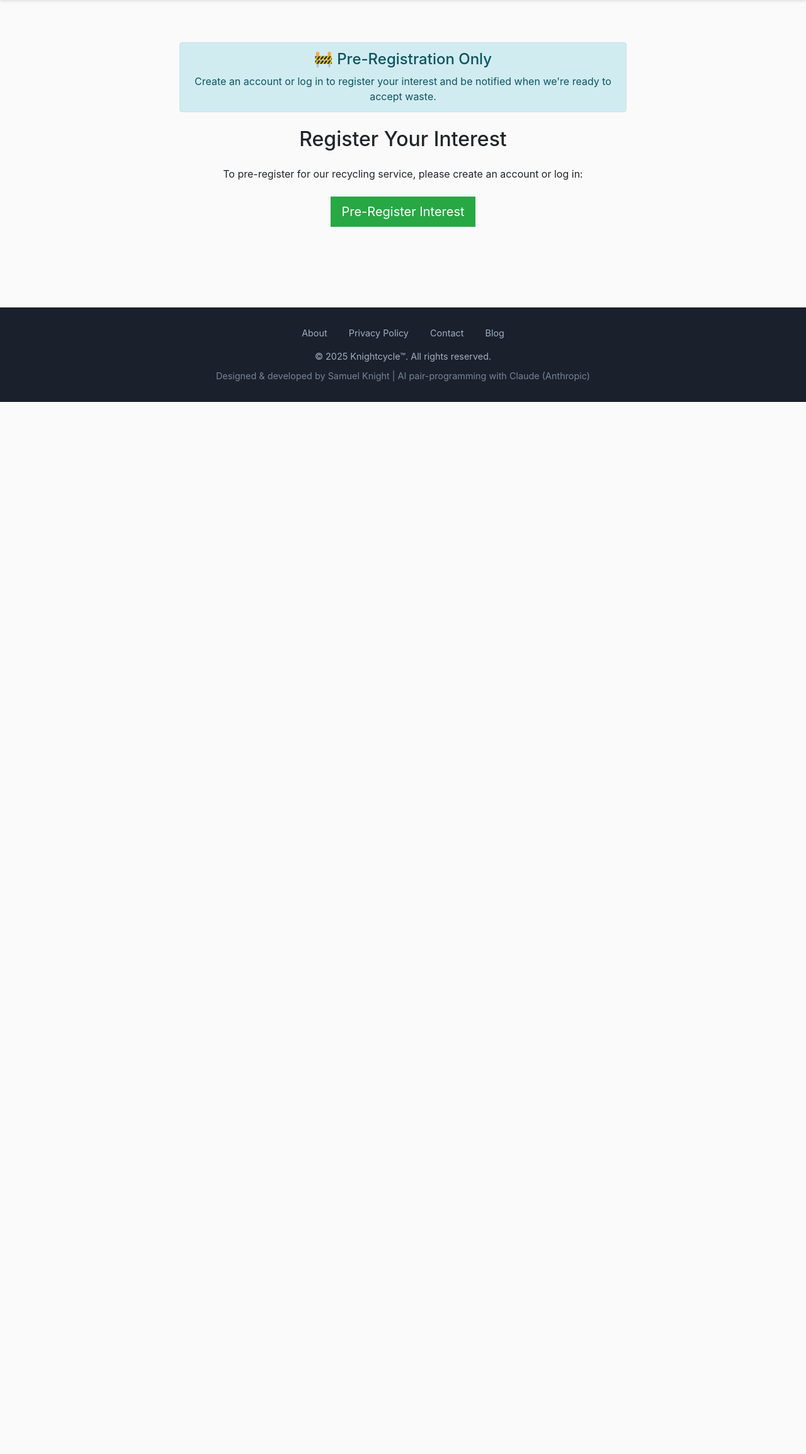
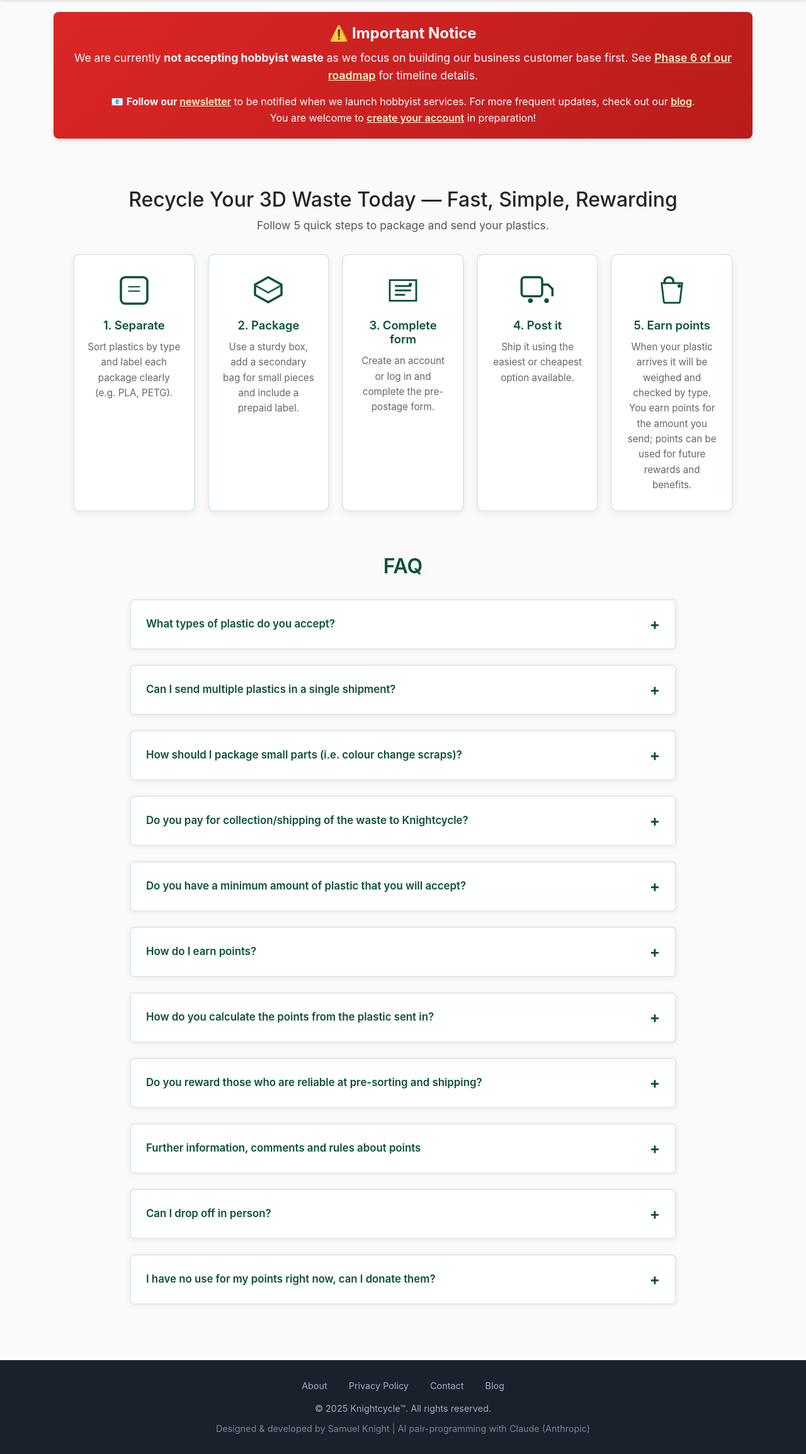
Before and after one commit to S-J-Knight/Python-Portfolio, a Django app: page /recycle-and-earn/ in a window 1280 px wide. Shown: the part 90-2398 px from the top of the page at 63% size. Run offline with Django 5.2, Linux system fonts and the light colour scheme; the visitor is signed in with stand-in values (Sample User, id 1); data comes from the database, SQL or seed files in the repository; data that the repository does not hold is empty; some libraries are stand-ins or nearby versions.

Commit message:
Fixes, unlocked the earn and recycle page, updated roadmap, sorted some links out

```diff
--- a/website/store/models.py
+++ b/website/store/models.py
@@ -49,7 +49,16 @@ class IncomingParcel(models.Model):
     points_awarded = models.BooleanField(default=False)  # track if points were already awarded
 
     def __str__(self):
-        return f"ip{self.pk}"
+        """Display parcel ID with prefix based on customer type"""
+        customer = Customer.objects.filter(user=self.user).first() if self.user else None
+        if customer and customer.is_business:
+            return f"BIP-{self.pk}"  # Business Inbound Parcel
+        return f"IP-{self.pk}"  # Individual/Hobbyist Inbound Parcel
+
+    @property
+    def parcel_number(self):
+        """Alias for display consistency"""
+        return str(self)
 
     def selected_materials(self):
         out = []
@@ -149,6 +158,7 @@ class Customer(models.Model):
     user = models.OneToOneField(settings.AUTH_USER_MODEL, on_delete=models.CASCADE, null=True, blank=True)
     name = models.CharField(max_length=200, null=True)
     email = models.CharField(max_length=200, null=True)
+    phone = models.CharField(max_length=20, blank=True, null=True, help_text="Contact phone number")
     total_points = models.IntegerField(default=0)
     is_premium = models.BooleanField(default=False)
     is_business = models.BooleanField(default=False, help_text="Is this a business customer")
@@ -334,8 +344,11 @@ class Order(models.Model):
 
     @property
     def order_number(self):
-        """Display order with OP- prefix (Outbound Parcel/Order Purchase)"""
-        return f"OP-{self.id}"
+        """Display order with prefix based on customer type (Outbound Parcel)"""
+        customer = self.customer
+        if customer and customer.is_business:
+            return f"BOP-{self.id}"  # Business Outbound Parcel
+        return f"OP-{self.id}"  # Individual/Hobbyist Outbound Parcel
 
     @property
     def shipping(self):
@@ -392,6 +405,8 @@ class OrderItem(models.Model):
 class ShippingAddress(models.Model):
     customer = models.ForeignKey(Customer, on_delete=models.SET_NULL, null=True)
     order = models.ForeignKey(Order, on_delete=models.SET_NULL, null=True)
+    receiver_name = models.CharField(max_length=200, blank=True, null=True, help_text="Name of person receiving delivery (for businesses)")
+    unit = models.CharField(max_length=100, blank=True, null=True, help_text="Unit/Office/Building number")
     address = models.CharField(max_length=200)
     city = models.CharField(max_length=200)
     county = models.CharField(max_length=200)
--- a/website/store/views.py
+++ b/website/store/views.py
@@ -1401,6 +1401,7 @@ def business_settings(request):
                 # Update customer
                 customer.name = company_name
                 customer.email = email
+                customer.phone = phone
                 customer.save()
 
                 # Update user's name
@@ -1426,6 +1427,8 @@ def business_settings(request):
             else:
                 if address:
                     # Update existing address
+                    address.receiver_name = receiver_name
+                    address.unit = unit
                     address.address = address_road
                     address.city = address_city
                     address.county = address_county
@@ -1436,6 +1439,8 @@ def business_settings(request):
                     ShippingAddress.objects.create(
                         customer=customer,
                         order=None,
+                        receiver_name=receiver_name,
+                        unit=unit,
                         address=address_road,
                         city=address_city,
                         county=address_county,
@@ -1526,7 +1531,7 @@ def business_settings(request):
         'user': request.user,
         'message': message,
         'error': error,
-        'phone': '',  # We don't store phone currently, would need to add to model
+        'phone': customer.phone or '',
     }
 
     return render(request, 'store/business_settings.html', context)
--- a/website/templates/pages/profile.html
+++ b/website/templates/pages/profile.html
@@ -197,7 +197,7 @@
     <div class="action-buttons">
         <a href="{% url 'store:points_history' %}" class="btn btn-outline-success">💰 Points History</a>
         <a href="{% url 'store:orders' %}" class="btn btn-outline-success">📦 Orders</a>
-        <a href="{% url 'store:shipping_waste_form' %}" class="btn btn-outline-success">♻️ Ship Waste</a>
+        {% comment %} <a href="{% url 'store:shipping_waste_form' %}" class="btn btn-outline-success">♻️ Ship Waste</a> {% endcomment %}
         <a href="{% url 'store:logout' %}" class="btn btn-outline-danger">🚪 Logout</a>
     </div>
 
--- a/website/templates/pages/recycle_and_earn.html
+++ b/website/templates/pages/recycle_and_earn.html
@@ -3,27 +3,21 @@
 
 {% block content %}
 
-
-<div class="container py-5">
-  <div class="row justify-content-center">
-    <div class="col-md-8">
-      <div class="alert alert-info text-center mb-4">
-        <h4>🚧 Pre-Registration Only</h4>
-        <p class="mb-0">Create an account or log in to register your interest and be notified when we're ready to accept waste.</p>
-      </div>
-
-      <h2 class="text-center mb-4">Register Your Interest</h2>
-
-      <div class="text-center">
-        <p class="mb-4">To pre-register for our recycling service, please create an account or log in:</p>
-        <a href="{% url 'store:login' %}" class="btn btn-success btn-lg">Pre-Register Interest</a>
-      </div>
-    </div>
-  </div>
+<!-- Warning Banner -->
+<div style="background: linear-gradient(135deg, #dc2626 0%, #b91c1c 100%); color: white; padding: 20px; text-align: center; margin-bottom: 30px; border-radius: 8px; box-shadow: 0 4px 6px rgba(0,0,0,0.1);">
+  <h3 style="margin: 0 0 10px 0; font-size: 1.5rem; font-weight: 700;">⚠️ Important Notice</h3>
+  <p style="margin: 0 0 15px 0; font-size: 1.1rem; line-height: 1.6;">
+    We are currently <strong>not accepting hobbyist waste</strong> as we focus on building our business customer base first.
+    See <a href="{% url 'roadmap' %}" style="color: #fef3c7; text-decoration: underline; font-weight: 600;">Phase 6 of our roadmap</a> for timeline details.
+  </p>
+  <p style="margin: 0; font-size: 1rem; line-height: 1.6;">
+    📧 <strong>Follow our <a href="{% url 'home' %}#newsletter-section" style="color: #fef3c7; text-decoration: underline; font-weight: 600;">newsletter</a></strong> to be notified when we launch hobbyist services.
+    For more frequent updates, check out our <a href="{% url 'store:blog' %}" style="color: #fef3c7; text-decoration: underline; font-weight: 600;">blog</a>.
+    <br>You are welcome to <a href="{% url 'store:register' %}" style="color: #fef3c7; text-decoration: underline; font-weight: 600;">create your account</a> in preparation!
+  </p>
 </div>
 
-<!-- Hidden for launch -->
-{% comment %} <!-- Steps: horizontal cards -->
+<!-- Steps: horizontal cards -->
 <section class="section compact">
   <div class="container">
     <h2 class="text-center">Recycle Your 3D Waste Today — Fast, Simple, Rewarding</h2>
@@ -239,5 +233,5 @@ document.addEventListener('DOMContentLoaded', function() {
     });
   });
 });
-</script> {% endcomment %}
+</script>
 {% endblock %}
```
Also changed, not shown: website/templates/pages/home.html (+5 -6 lines), website/templates/pages/roadmap.html (+88 -67 lines), website/store/migrations/0043_businesscustomer.py (added), website/store/migrations/0044_customer_phone_shippingaddress_receiver_name_and_more.py (added).
